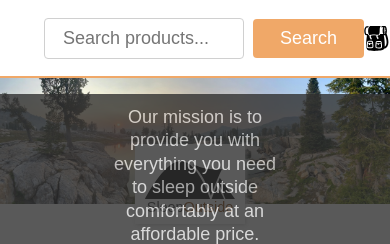
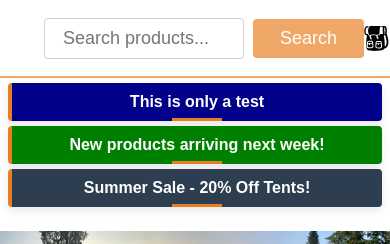
Before and after one commit to Ckangel/wdd330-sleepoutsideT5, a website built with Vite: page src/index.html in a window 390 px wide. Shown: the top 244 px of the page. Built offline with nearby package versions, Linux system fonts and the light colour scheme; no server answers; files whose address does not match are found by name.

Commit message:
IH--individual task3

```diff
--- a/src/css/style.css
+++ b/src/css/style.css
@@ -316,3 +316,102 @@ footer {
 .search-bar button:hover {
   background-color: var(--secondary-color);
 }
+/* Alert Component - Sleep Outside Theme */
+.alert-list {
+  width: 100%;
+  max-width: 1200px;
+  margin: 0 auto 1.5rem;
+  padding: 0 1rem;
+}
+
+.alert-list p {
+  padding: 1rem 1.5rem;
+  margin: 0 0 1rem;
+  border-radius: 8px;
+  font-size: 1.1rem;
+  font-weight: 600;
+  text-align: center;
+  font-family: 'Montserrat', sans-serif;
+  background-color: #2c3e50; /* Matches your header color */
+  color: #ecf0f1;
+  border-left: 5px solid #e67e22; /* Orange accent from your logo */
+  box-shadow: 0 3px 10px rgba(0,0,0,0.1);
+  position: relative;
+  overflow: hidden;
+  transition: all 0.3s ease;
+}
+
+/* Highlight effect matching your logo */
+.alert-list p .highlight {
+  color: #e67e22;
+  font-weight: 700;
+}
+
+/* Animated underline like your mission statement */
+.alert-list p::after {
+  content: '';
+  position: absolute;
+  bottom: 0;
+  left: 50%;
+  transform: translateX(-50%);
+  width: 50px;
+  height: 3px;
+  background: #e67e22;
+}
+
+/* Animation */
+@keyframes tentRise {
+  0% {
+    opacity: 0;
+    transform: translateY(20px);
+  }
+  100% {
+    opacity: 1;
+    transform: translateY(0);
+  }
+}
+
+.alert-list p {
+  animation: tentRise 0.5s cubic-bezier(0.22, 0.61, 0.36, 1) forwards;
+}
+
+/* Responsive adjustments */
+@media (max-width: 768px) {
+  .alert-list {
+    padding: 0 0.5rem;
+  }
+  .alert-list p {
+    padding: 0.8rem 1rem;
+    font-size: 1rem;
+    border-left-width: 4px;
+  }
+}
+
+/* Special alert for promotions/sales */
+.alert-list p.sale-alert {
+  background: linear-gradient(135deg, #2c3e50 0%, #34495e 100%);
+  border-left-color: #e74c3c;
+  color: #fff;
+}
+
+.alert-list p.sale-alert::after {
+  background: #e74c3c;
+}
+
+/* Close button styled like your product cards */
+.alert-list .close-alert {
+  position: absolute;
+  right: 12px;
+  top: 50%;
+  transform: translateY(-50%);
+  background: none;
+  border: none;
+  color: #bdc3c7;
+  font-size: 1.3rem;
+  cursor: pointer;
+  transition: color 0.2s;
+}
+
+.alert-list .close-alert:hover {
+  color: #e67e22;
+}
--- /dev/null
+++ b/src/js/Alert.mjs
@@ -0,0 +1,44 @@
+export default class Alert {
+  constructor() {
+    this.alerts = [];
+    this.init();
+  }
+
+  async init() {
+    try {
+      const response = await fetch("./alerts.json");
+      this.alerts = await response.json();
+      this.renderAlerts();
+    } catch (error) {
+      console.error("Error loading alerts:", error);
+    }
+  }
+
+  renderAlerts() {
+    if (this.alerts.length === 0) return;
+
+    const alertSection = document.createElement("section");
+    alertSection.className = "alert-list";
+
+    this.alerts.forEach((alert) => {
+      const alertElement = document.createElement("p");
+      alertElement.textContent = alert.message;
+      alertElement.style.backgroundColor = alert.background;
+      alertElement.style.color = alert.color;
+      alertElement.style.padding = "10px";
+      alertElement.style.margin = "5px 0";
+      alertElement.style.borderRadius = "4px";
+      alertSection.appendChild(alertElement);
+    });
+
+    const mainElement = document.querySelector("main");
+    if (mainElement) {
+      mainElement.prepend(alertSection);
+    }
+    const closeBtn = document.createElement("button");
+    closeBtn.className = "close-alert";
+    closeBtn.innerHTML = "&times;";
+    closeBtn.addEventListener("click", () => alertElement.remove());
+    alertElement.appendChild(closeBtn);
+  }
+}
--- a/src/js/main.js
+++ b/src/js/main.js
@@ -1,6 +1,8 @@
 import { loadHeaderFooter } from "./utils.mjs";
 import ProductData from "./ProductData.mjs";
 import ProductList from "./ProductList.mjs";
+import Alert from "./Alert.mjs";
+new Alert();
 
 loadHeaderFooter();
 
--- /dev/null
+++ b/src/public/json/Alerts.json
@@ -0,0 +1,19 @@
+[
+  {
+    "message": "This is only a test",
+    "background": "darkblue",
+    "color": "white"
+  },
+  {
+    "message": "New products arriving next week!",
+    "background": "green",
+    "color": "white"
+  },
+
+  {
+  "message": "Summer Sale - 20% Off Tents!",
+  "background": "gradient",
+  "color": "white",
+  "class": "sale-alert"
+}
+]
```
Also changed, not shown: src/product_pages/index.html (+1 -0 lines).
